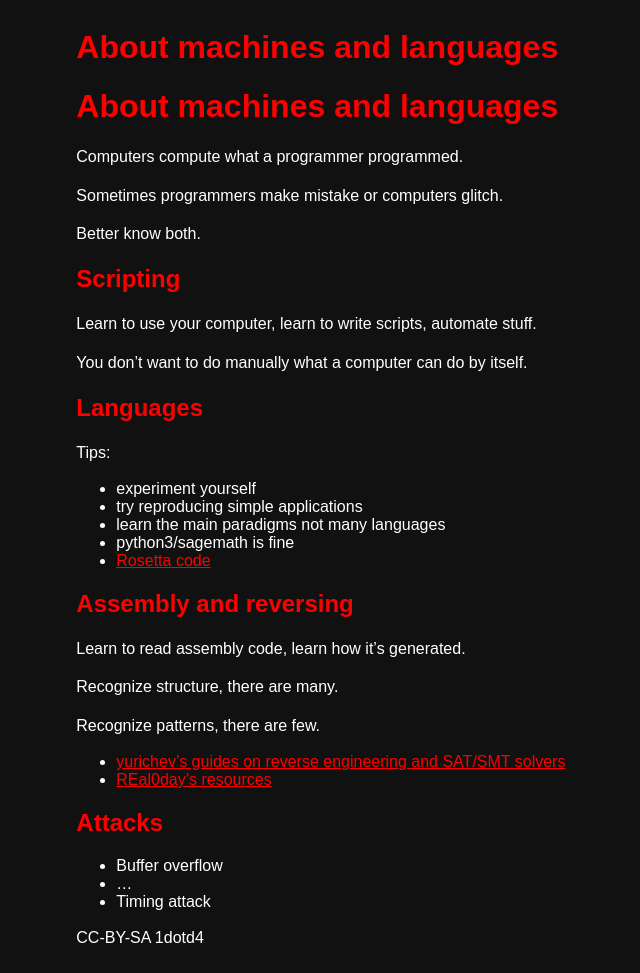
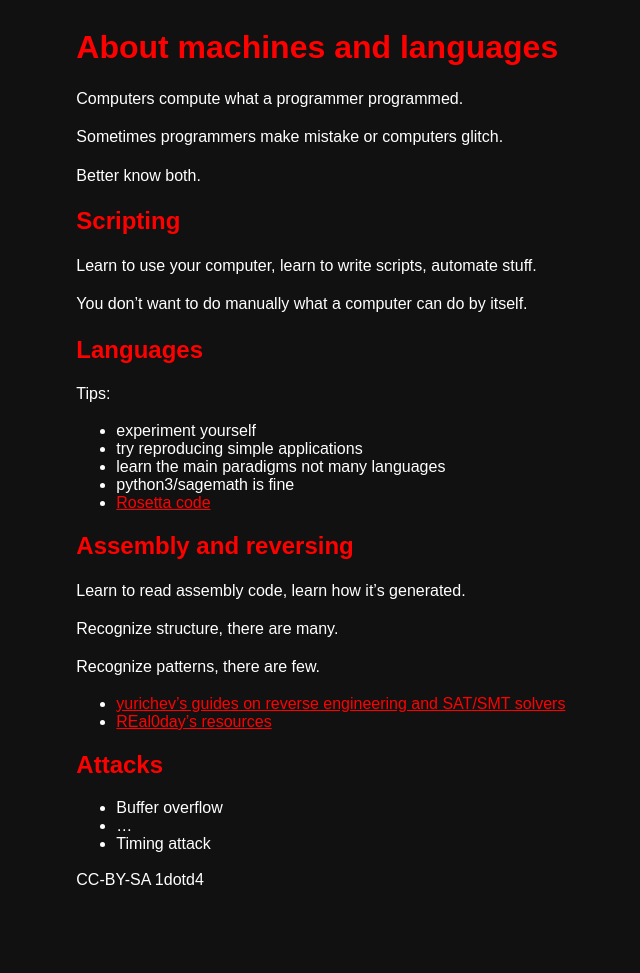
Before and after one commit to 1dotd4/staringat.patterns.moe, a Jekyll site: the page built from re.md, in a window 1280 px wide. Shown: the whole page, without its empty margins (230-870 px from the left). Built offline with Jekyll 4.4.1, drawn with Linux system fonts in a browser that asks for light colours; our own code applies the rules of GitHub Pages for plain Markdown files; after the commit the page ends 915 px from its top, so only the background shows below that.

Commit message:
Change title in template

```diff
--- a/_layouts/default.html
+++ b/_layouts/default.html
@@ -13,7 +13,7 @@
     <![endif]-->
   </head>
   <body>
-    <h1>{{ page.title }}</h1>
+    <h1>{{ title }}</h1>
     {{ content }}
     <p>CC-BY-SA 1dotd4</p>
   </body>
```
